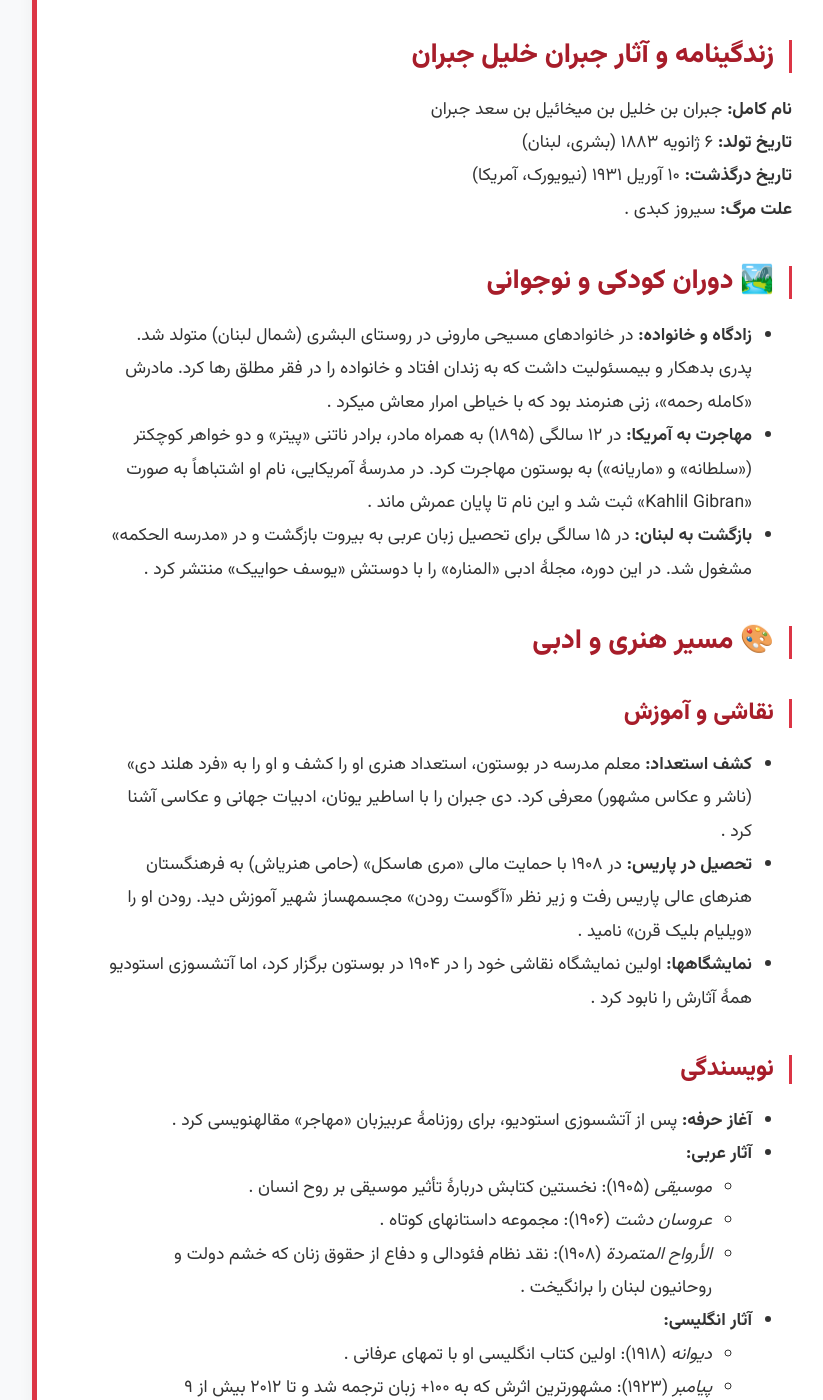
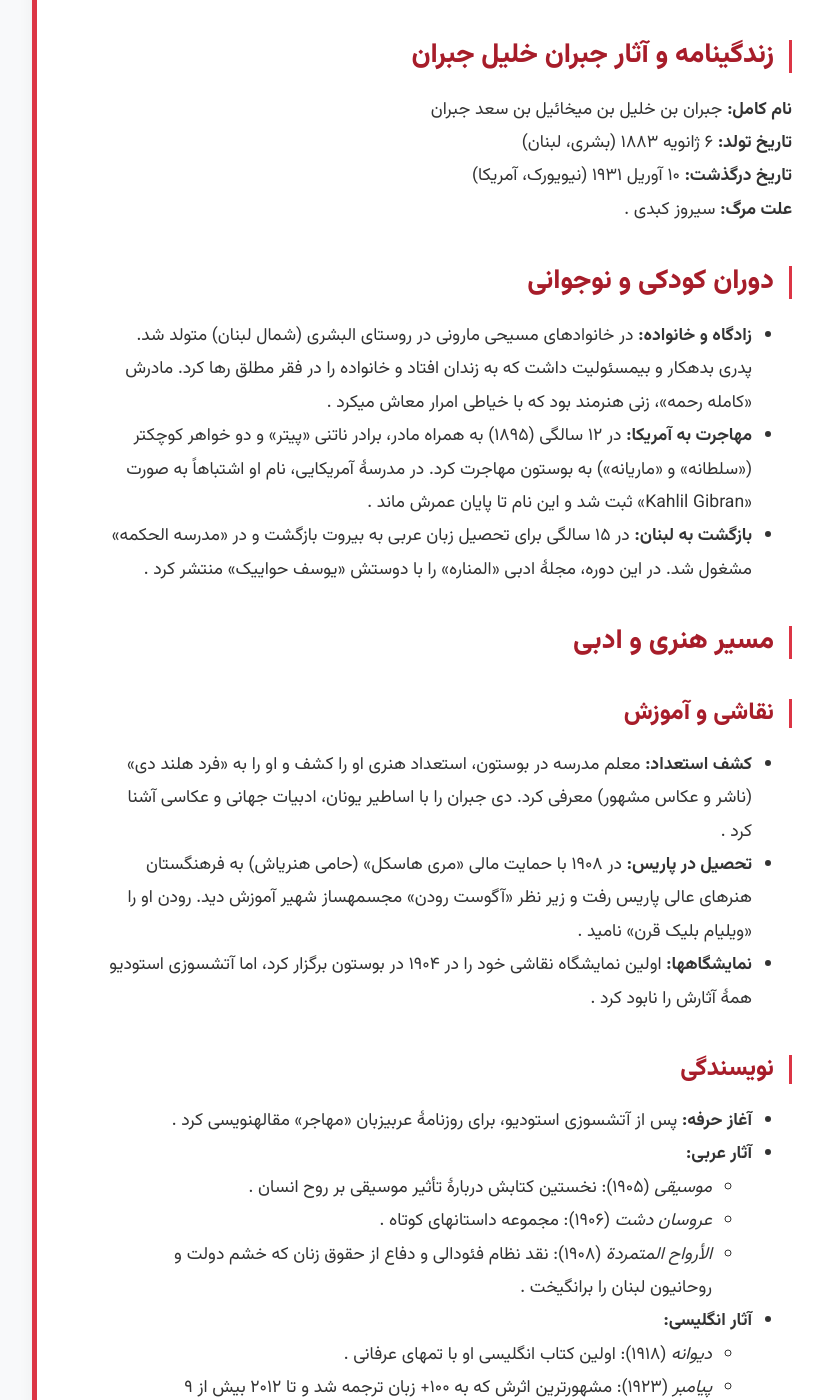
Before and after one commit to darkblog/darkblog.github.io, a Jekyll site: the page built from _posts/2025-6-28-6.md, in a window 1280 px wide and 1400 px high, scrolled down 476 px. Shown: the whole window, without its empty margins (208-1031 px from the left). Built offline with Jekyll 4.4.1, drawn with Linux system fonts in a browser that asks for light colours; some of the changed text lies outside the part shown.

Commit message:
Update 2025-6-28-6.md

```diff
--- a/_posts/2025-6-28-6.md
+++ b/_posts/2025-6-28-6.md
@@ -9,12 +9,12 @@ title: جبران خلیل جبران - پلی میان شرق و غرب - پی
 **تاریخ درگذشت:** ۱۰ آوریل ۱۹۳۱ (نیویورک، آمریکا)
 **علت مرگ:** سیروز کبدی .
 
-## 🏞️ دوران کودکی و نوجوانی
+## دوران کودکی و نوجوانی
 - **زادگاه و خانواده:** در خانوادهای مسیحی مارونی در روستای البشری (شمال لبنان) متولد شد. پدری بدهکار و بیمسئولیت داشت که به زندان افتاد و خانواده را در فقر مطلق رها کرد. مادرش «کامله رحمه»، زنی هنرمند بود که با خیاطی امرار معاش میکرد .
 - **مهاجرت به آمریکا:** در ۱۲ سالگی (۱۸۹۵) به همراه مادر، برادر ناتنی «پیتر» و دو خواهر کوچکتر («سلطانه» و «ماریانه») به بوستون مهاجرت کرد. در مدرسهٔ آمریکایی، نام او اشتباهاً به صورت «Kahlil Gibran» ثبت شد و این نام تا پایان عمرش ماند .
 - **بازگشت به لبنان:** در ۱۵ سالگی برای تحصیل زبان عربی به بیروت بازگشت و در «مدرسه الحکمه» مشغول شد. در این دوره، مجلهٔ ادبی «المناره» را با دوستش «یوسف حواییک» منتشر کرد .
 
-## 🎨 مسیر هنری و ادبی
+## مسیر هنری و ادبی
 ### نقاشی و آموزش
 - **کشف استعداد:** معلم مدرسه در بوستون، استعداد هنری او را کشف و او را به «فرد هلند دی» (ناشر و عکاس مشهور) معرفی کرد. دی جبران را با اساطیر یونان، ادبیات جهانی و عکاسی آشنا کرد .
 - **تحصیل در پاریس:** در ۱۹۰۸ با حمایت مالی «مری هاسکل» (حامی هنریاش) به فرهنگستان هنرهای عالی پاریس رفت و زیر نظر «آگوست رودن» مجسمهساز شهیر آموزش دید. رودن او را «ویلیام بلیک قرن» نامید .
@@ -31,7 +31,7 @@ title: جبران خلیل جبران - پلی میان شرق و غرب - پی
   - *پیامبر* (۱۹۲۳): مشهورترین اثرش که به ۱۰۰+ زبان ترجمه شد و تا ۲۰۱۲ بیش از ۹ میلیون نسخه فروخت .
   - *مسیح، فرزند انسان* (۱۹۲۸): روایتی شاعرانه از زندگی عیسی .
 
-## 🌟 فلسفه و سبک ادبی
+## فلسفه و سبک ادبی
 - **مضامین اصلی:** عشق، مرگ، آزادی، طبیعت، وطندوستی، و انتقاد اجتماعی. آثارش ترکیبی از عرفان شرقی، رمانتیسیسم اروپایی و نمادگرایی بود .
 - **تأثیرپذیری:** تحت تأثیر کتاب مقدس، ویلیام بلیک، و فریدریش نیچه قرار داشت .
 - **ویژگی نوشتار:** نثر شاعرانه، استفاده از تمثیل و استعاره، و گفتوگوهای فلسفی. برای نمونه در *پیامبر*، شخصیت «المصطفی» به ۲۶ پرسش دربارهٔ زندگی پاسخ میدهد .
```
